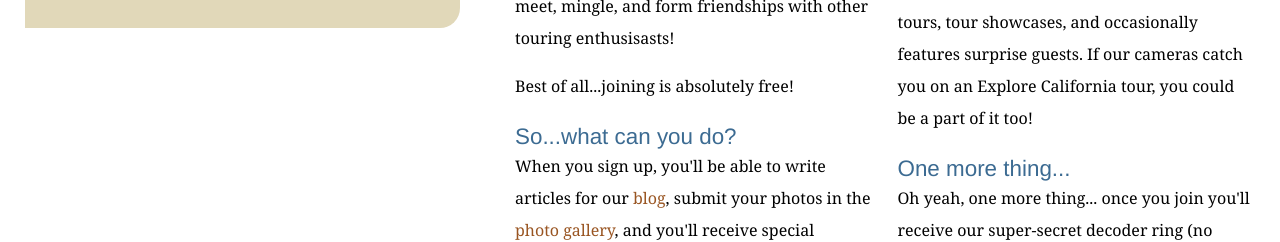
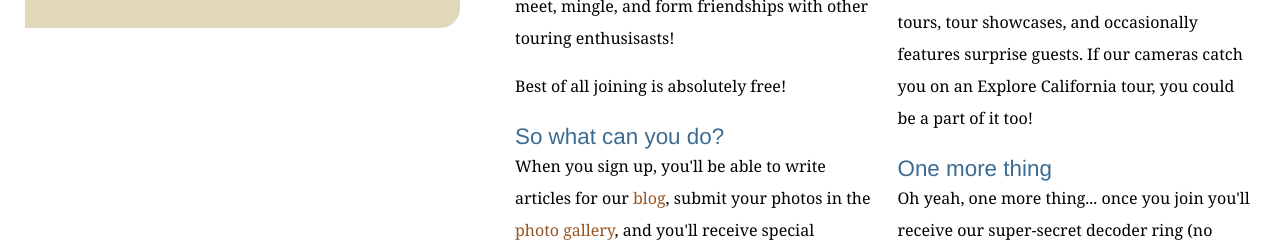
Before and after one commit to rafapaivadeandrade/explore_california, a plain HTML site: page explorers.html in a window 1280 px wide. Shown: the part 1014-1256 px from the top of the page. Drawn offline with Linux system fonts and the light colour scheme.

Commit message:
Minor text edits

```diff
--- a/explorers.html
+++ b/explorers.html
@@ -69,14 +69,14 @@
           <div class="multiCol">
             <p>The Explorers are a community of people who love to travel, love California, and want to share their journeys and experiences with others. Joining is free, so if you haven't signed up yet, <a href="explorers/join.html">do so now!</a></p>
             <p>Joining up will make you eligible for discounts, extra tour goodies, exclusive side excursions, and other super-secret fun stuff! It's also a great way of making friends. We have Explorers-only gatherings where you can meet, mingle, and form friendships with other touring enthusisasts!</p>
-            <p>Best of all...joining is absolutely free!</p>
+            <p>Best of all joining is absolutely free!</p>
 
-            <h2>So...what can you do?</h2>
+            <h2>So what can you do?</h2>
             <p>When you sign up, you'll be able to write articles for our <a href="http://www.explorecalifornia.org/blog">blog</a>, submit your photos in the <a href="explorers/gallery.html">photo gallery</a>, and you'll receive special members-only deals on all upcoming Explore California tours! You also get priority seating and quick check-in! Heck, if you go on enough tours, we might even have you guide a few for us!</p>
             <p>If you're going to one of our overnight tours, you'll receive a special hospitality gift when you check into your hotel. We also make sure that you're always booked for late checkout. How's that for cool?</p>
             <p>You'll also want to check out our monthly <a href="explorers/podcast.html">video podcast</a>. It includes in-depth looks at the places you can visit on Explore California tours, tour showcases, and occasionally features surprise guests. If our cameras catch you on an Explore California tour, you could be a part of it too!</p>
 
-            <h2>One more thing...</h2>
+            <h2>One more thing</h2>
             <p>Oh yeah, one more thing... once you join you'll receive our super-secret decoder ring (no kidding)! On many of our tours, your decoder ring can be used to unlock cool new trails or Explore California goodie packs!</p>
           </div>
         </div>
```
